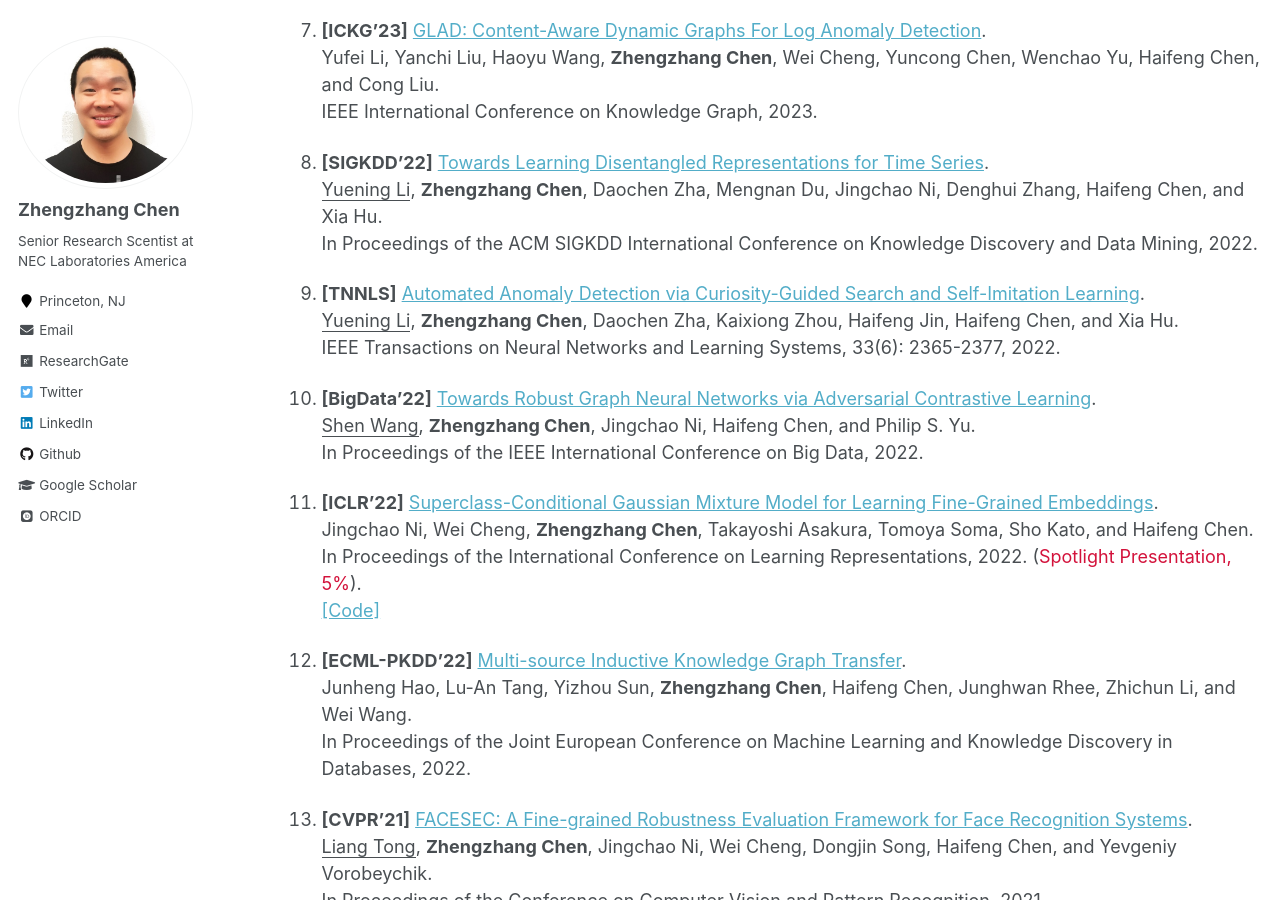
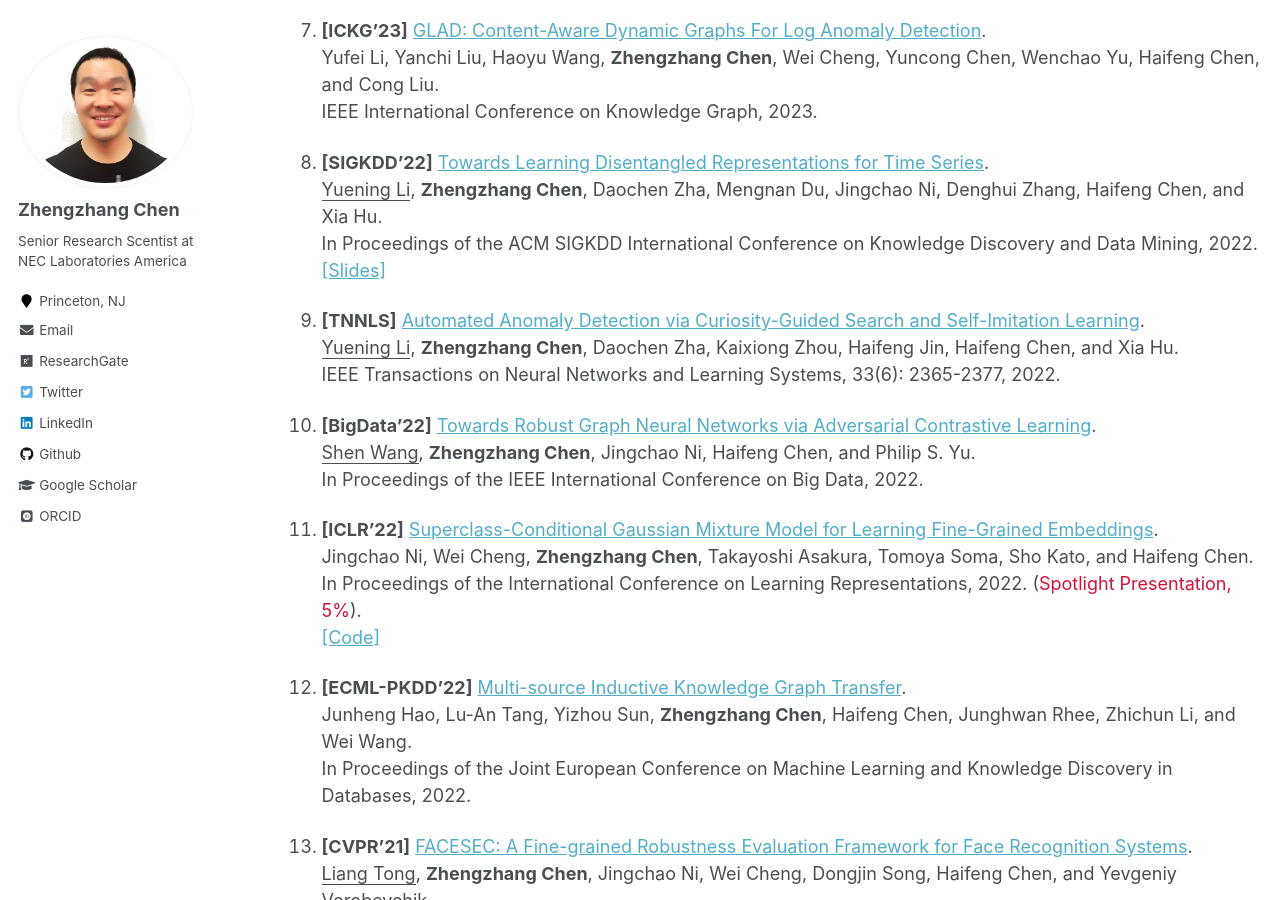
Before and after one commit to zhengzhangchen/zhengzhangchen.github.io, a Jekyll site: the page built from _pages/publications.md, in a window 1280 px wide and 900 px high, scrolled down 1043 px. Built offline with Jekyll 4.4.1, drawn with Linux system fonts in a browser that asks for light colours; some web fonts are replaced.

Commit message:
Update publications.md

```diff
--- a/_pages/publications.md
+++ b/_pages/publications.md
@@ -22,7 +22,7 @@ author_profile: true
 
 7. <strong>[ICKG'23]</strong> <a href="https://arxiv.org/pdf/2309.05953">GLAD: Content-Aware Dynamic Graphs For Log Anomaly Detection</a>. <br> Yufei Li, Yanchi Liu, Haoyu Wang, <b>Zhengzhang Chen</b>, Wei Cheng, Yuncong Chen, Wenchao Yu, Haifeng Chen, and Cong Liu. <br> IEEE International Conference on Knowledge Graph, 2023.
 
-8. <strong>[SIGKDD'22]</strong> <a href="https://zhengzhangchen.github.io/paper/Towards%20Learning%20Disentangled%20Representations%20for%20Time%20Series.pdf">Towards Learning Disentangled Representations for Time Series</a>. <br> <u>Yuening Li</u>, <b>Zhengzhang Chen</b>, Daochen Zha, Mengnan Du, Jingchao Ni, Denghui Zhang, Haifeng Chen, and Xia Hu. <br> In Proceedings of the ACM SIGKDD International Conference on Knowledge Discovery and Data Mining, 2022.
+8. <strong>[SIGKDD'22]</strong> <a href="https://zhengzhangchen.github.io/paper/Towards%20Learning%20Disentangled%20Representations%20for%20Time%20Series.pdf">Towards Learning Disentangled Representations for Time Series</a>. <br> <u>Yuening Li</u>, <b>Zhengzhang Chen</b>, Daochen Zha, Mengnan Du, Jingchao Ni, Denghui Zhang, Haifeng Chen, and Xia Hu. <br> In Proceedings of the ACM SIGKDD International Conference on Knowledge Discovery and Data Mining, 2022. <br> [\[Slides\]](https://zhengzhangchen.github.io/Slides/DTS_KDD2022.pdf)
 
 9. <strong>[TNNLS]</strong> <a href="https://zhengzhangchen.github.io/paper/Automated_Anomaly_Detection_via_Curiosity-Guided_Search_and_Self-Imitation_Learning.pdf">Automated Anomaly Detection via Curiosity-Guided Search and Self-Imitation Learning</a>. <br> <u>Yuening Li</u>, <b>Zhengzhang Chen</b>, Daochen Zha, Kaixiong Zhou, Haifeng Jin, Haifeng Chen, and Xia Hu. <br> IEEE Transactions on Neural Networks and Learning Systems, 33(6): 2365-2377, 2022.
 
```
